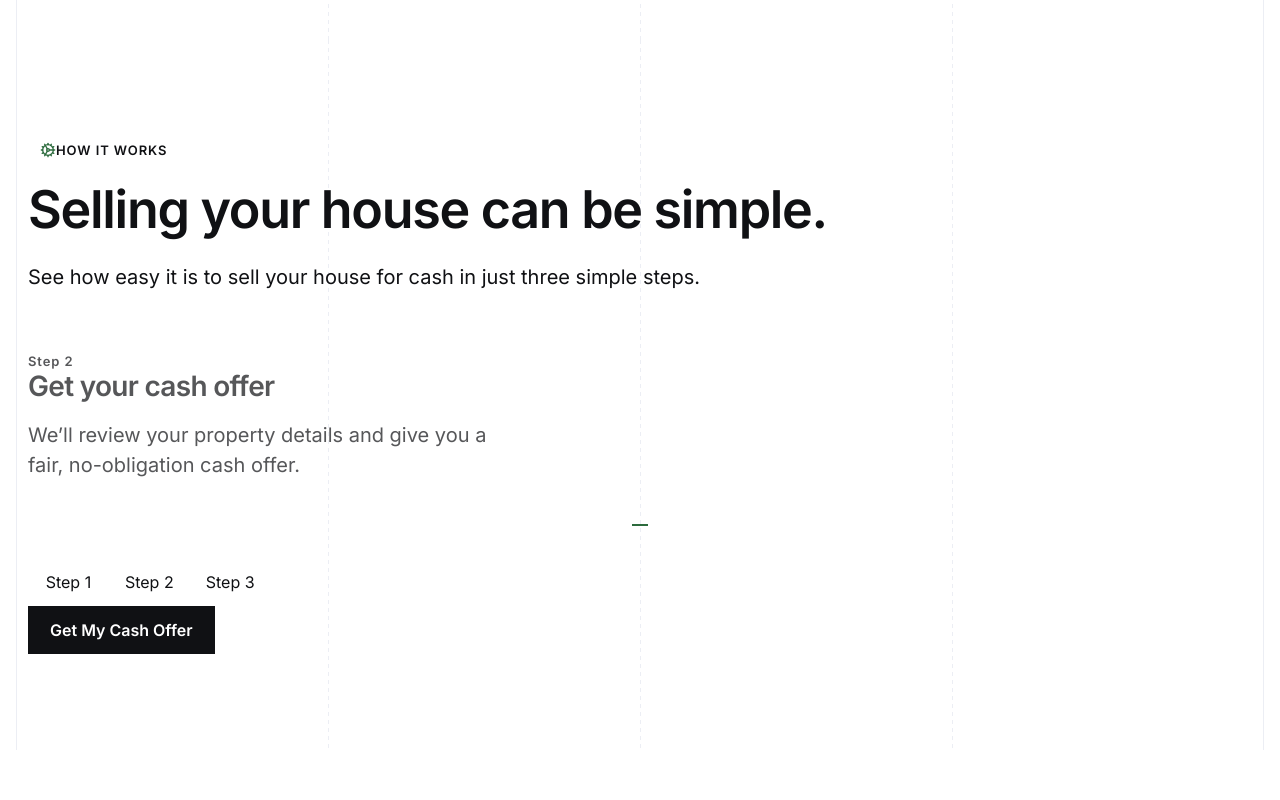
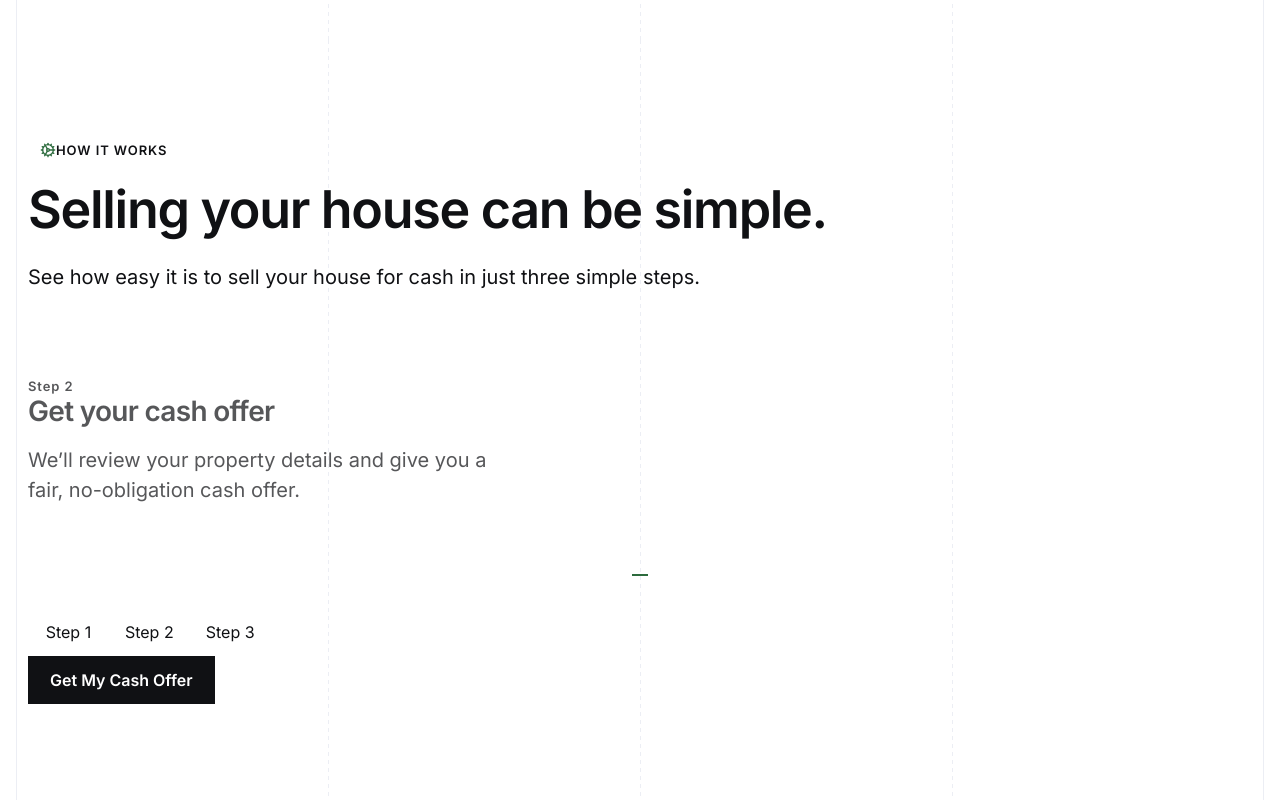
Before and after one commit to YHICAdmin/your-house-in-cash, a Next.js app: page / in a window 1280 px wide. Shown: the part 2405-3205 px from the top of the page. Before the commit the page ends 3155 px from the top, so only its background shows below. Built offline with nearby package versions, Linux system fonts and the light colour scheme.

Commit message:
fix: update how it works minimum height

```diff
--- a/src/components/area/area-how-it-works.module.css
+++ b/src/components/area/area-how-it-works.module.css
@@ -38,6 +38,7 @@
 
 .panel {
   position: relative;
+  min-height: 300px;
   padding: var(--spacing-m) var(--spacing-m) var(--spacing-xl);
   border-radius: inherit;
   color: var(--color-text-primary);
@@ -151,7 +152,6 @@
 
   .panel {
     display: flex;
-    min-height: 250px;
     align-items: center;
     padding: var(--spacing-l);
   }
```
